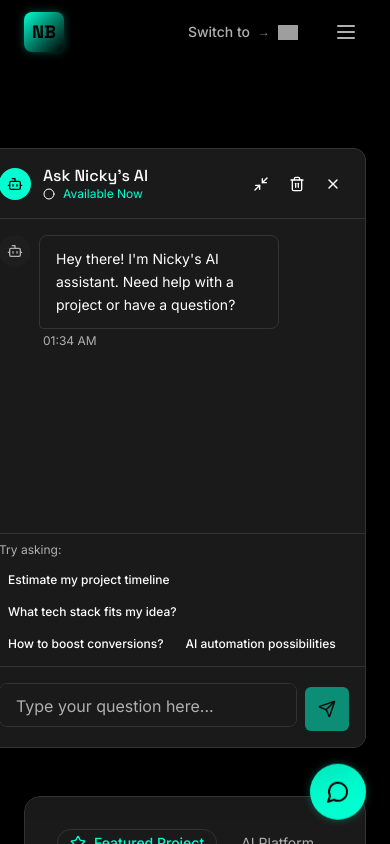
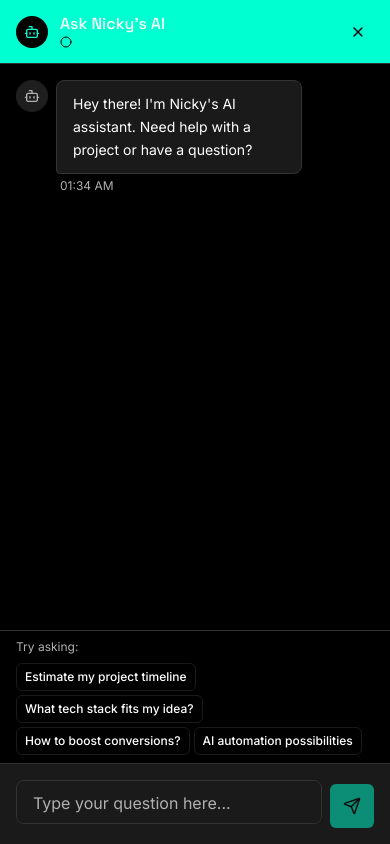
Before and after one commit to mtldev-dotcom/NEW-nicky-portfolio-v1, a Next.js app: page /en/portfolio in a window 390 px wide. Both pictures are taken after a click on the button 338 px from the left and 791 px from the top of the page. Shown: the top 844 px of the page. Built offline with nearby package versions, Linux system fonts and the light colour scheme; grey boxes are pictures that could not be loaded.

Commit message:
mobile chat stable

```diff
--- a/src/app/layout.tsx
+++ b/src/app/layout.tsx
@@ -1,6 +1,7 @@
 import type { ReactNode } from 'react';
 import { headers } from 'next/headers';
 import './globals.css';
+import { spaceGrotesk, inter, jetbrainsMono } from '@/lib/fonts';
 
 export default async function RootLayout({ children }: { children: ReactNode }) {
   const headersList = await headers();
@@ -8,16 +9,7 @@
 
   return (
     <html lang={locale} suppressHydrationWarning>
-      <head>
-        {/* Google Fonts */}
-        <link rel="preconnect" href="https://fonts.googleapis.com" />
-        <link rel="preconnect" href="https://fonts.gstatic.com" crossOrigin="anonymous" />
-        <link
-          href="https://fonts.googleapis.com/css2?family=Space+Grotesk:wght@300;400;500;600;700&family=Inter:wght@300;400;500;600;700&family=JetBrains+Mono:wght@300;400;500;600;700&display=swap"
-          rel="stylesheet"
-        />
-      </head>
-      <body className="bg-background font-inter text-foreground antialiased">
+      <body className={`${inter.variable} ${spaceGrotesk.variable} ${jetbrainsMono.variable} bg-background font-inter text-foreground antialiased`}>
         {children}
       </body>
     </html>
--- a/src/app/opengraph-image.tsx
+++ b/src/app/opengraph-image.tsx
@@ -22,7 +22,7 @@
           background: 'radial-gradient(circle at 20% 20%, rgba(0,255,209,0.2), transparent 60%), radial-gradient(circle at 80% 30%, rgba(0,255,209,0.1), transparent 55%)',
           backgroundColor: '#040404',
           color: '#f5f5f5',
-          fontFamily: 'Space Grotesk, Inter, sans-serif',
+          fontFamily: 'system-ui, sans-serif',
         }}
       >
         <div
--- a/src/components/sections/home/TechStackShowcase.tsx
+++ b/src/components/sections/home/TechStackShowcase.tsx
@@ -3,6 +3,7 @@
 import { useState, memo, useEffect } from 'react';
 import { useTranslations } from 'next-intl';
 import { motion } from 'framer-motion';
+import Image from 'next/image';
 import TechStackCloud from 'components/sections/home/TechStackCloud';
 
 // Marquee icons (most used)
@@ -159,9 +160,11 @@
                                                 onClick={() => setClickedMarqueeIcon(clickedMarqueeIcon === icon.id ? null : icon.id)}
                                                 onTouchStart={() => setClickedMarqueeIcon(clickedMarqueeIcon === icon.id ? null : icon.id)}
                                             >
-                                                <img
+                                                <Image
                                                     src={`/assets/icons/Tech-Stack-Icons-Design-Stack-Icons-dark-mode/${icon.icon}`}
                                                     alt={toolName}
+                                                    width={32}
+                                                    height={32}
                                                     className="w-8 h-8 object-contain"
                                                 />
                                             </motion.div>
--- a/src/components/sections/showroom/ThemeCustomizer.tsx
+++ b/src/components/sections/showroom/ThemeCustomizer.tsx
@@ -1,6 +1,6 @@
 'use client';
 
-import { useState, useEffect } from 'react';
+import { useState, useEffect, useMemo } from 'react';
 import { motion, useReducedMotion } from 'framer-motion';
 import Icon from 'components/AppIcon';
 import Button from 'components/ui/Button';
@@ -21,14 +21,14 @@
     const [isOpen, setIsOpen] = useState(false);
     const shouldReduceMotion = useReducedMotion();
 
-    const accentColors = [
+    const accentColors = useMemo(() => [
         { name: 'mint', value: '#00FFD1', label: 'Mint' },
         { name: 'emerald', value: '#10B981', label: 'Emerald' },
         { name: 'cyan', value: '#06B6D4', label: 'Cyan' },
         { name: 'blue', value: '#3B82F6', label: 'Blue' },
         { name: 'purple', value: '#8B5CF6', label: 'Purple' },
         { name: 'pink', value: '#EC4899', label: 'Pink' },
-    ];
+    ], []);
 
     const cardVariants = {
         hidden: { opacity: 0, y: 20 },
--- a/src/components/ui/Chatbot.tsx
+++ b/src/components/ui/Chatbot.tsx
@@ -35,14 +35,56 @@
     const [isLoading, setIsLoading] = useState(false);
     const [connectionStatus, setConnectionStatus] = useState<'online' | 'offline' | 'connecting' | 'error'>('online');
     const [error, setError] = useState<string | null>(null);
+    const [isMobile, setIsMobile] = useState(false);
+    const [isClosing, setIsClosing] = useState(false);
 
     const messagesEndRef = useRef<HTMLDivElement>(null);
     const chatContainerRef = useRef<HTMLDivElement>(null);
+
+    // Mobile breakpoint detection and body scroll lock
+    useEffect(() => {
+        const checkMobile = () => {
+            const mobile = window.innerWidth <= 768;
+            setIsMobile(mobile);
+        };
+
+        // Initial check
+        checkMobile();
+
+        // Listen for resize events
+        window.addEventListener('resize', checkMobile);
+        return () => window.removeEventListener('resize', checkMobile);
+    }, []);
+
+    // Body scroll lock for mobile when chat is open
+    useEffect(() => {
+        if ((isOpen || isClosing) && isMobile) {
+            document.body.style.overflow = 'hidden';
+            return () => {
+                document.body.style.overflow = '';
+            };
+        }
+    }, [isOpen, isClosing, isMobile]);
 
     // Auto-scroll to bottom when new messages arrive
     useEffect(() => {
         messagesEndRef.current?.scrollIntoView({ behavior: 'smooth' });
     }, [messages]);
+
+    // Handle virtual keyboard on mobile - ensure input stays visible
+    useEffect(() => {
+        if ((isOpen || isClosing) && isMobile) {
+            const handleResize = () => {
+                // Small delay to ensure keyboard animation completes
+                setTimeout(() => {
+                    messagesEndRef.current?.scrollIntoView({ behavior: 'smooth' });
+                }, 100);
+            };
+
+            window.addEventListener('resize', handleResize);
+            return () => window.removeEventListener('resize', handleResize);
+        }
+    }, [isOpen, isClosing, isMobile]);
 
     // Initialize with welcome message
     useEffect(() => {
@@ -57,19 +99,54 @@
         }
     }, [t, messages.length]);
 
-    // Handle escape key to close chat
+    // Handle escape key to close chat (desktop only)
     useEffect(() => {
         const handleEscape = (e: KeyboardEvent) => {
-            if (e.key === 'Escape' && isOpen) {
+            if (e.key === 'Escape' && isOpen && !isMobile) {
                 setIsOpen(false);
             }
         };
 
-        if (isOpen) {
+        if (isOpen && !isMobile) {
             document.addEventListener('keydown', handleEscape);
             return () => document.removeEventListener('keydown', handleEscape);
         }
-    }, [isOpen]);
+    }, [isOpen, isMobile]);
+
+    // Focus trap for mobile full-screen chat
+    useEffect(() => {
+        if ((isOpen || isClosing) && isMobile && chatContainerRef.current) {
+            const focusableElements = chatContainerRef.current.querySelectorAll(
+                'button, [href], input, select, textarea, [tabindex]:not([tabindex="-1"])'
+            );
+            const firstElement = focusableElements[0] as HTMLElement;
+            const lastElement = focusableElements[focusableElements.length - 1] as HTMLElement;
+
+            const handleTabKey = (e: KeyboardEvent) => {
+                if (e.key === 'Tab') {
+                    if (e.shiftKey) {
+                        if (document.activeElement === firstElement) {
+                            lastElement?.focus();
+                            e.preventDefault();
+                        }
+                    } else {
+                        if (document.activeElement === lastElement) {
+                            firstElement?.focus();
+                            e.preventDefault();
+                        }
+                    }
+                }
+            };
+
+            // Focus first element only when opening (not closing)
+            if (isOpen && !isClosing) {
+                firstElement?.focus();
+            }
+
+            document.addEventListener('keydown', handleTabKey);
+            return () => document.removeEventListener('keydown', handleTabKey);
+        }
+    }, [isOpen, isClosing, isMobile]);
 
     const sendMessage = async (content: string) => {
         if (!content.trim() || isLoading) return;
@@ -186,8 +263,22 @@
     };
 
     const toggleChat = () => {
-        setIsOpen(!isOpen);
-        if (!isOpen) {
+        if (isOpen) {
+            // Start closing animation on mobile
+            if (isMobile) {
+                setIsClosing(true);
+                // Wait for animation to complete before actually closing
+                setTimeout(() => {
+                    setIsOpen(false);
+                    setIsClosing(false);
+                }, 300); // Match animation duration
+            } else {
+                // Desktop: close immediately
+                setIsOpen(false);
+            }
+        } else {
+            // Opening chat
+            setIsOpen(true);
             setIsMinimized(false);
         }
     };
@@ -236,22 +327,42 @@
             </div>
 
             {/* Chat Window */}
-            {isOpen && (
+            {(isOpen || isClosing) && (
                 <div
                     ref={chatContainerRef}
                     className={cn(
-                        'fixed bottom-24 right-6 z-50 w-96 h-[600px]',
-                        'bg-card border border-border rounded-xl shadow-2xl',
-                        'flex flex-col overflow-hidden',
+                        'fixed z-[9999] bg-background flex flex-col',
+                        // Mobile full-screen
+                        'max-md:inset-0 max-md:w-screen max-md:h-screen max-md:rounded-none',
+                        // Desktop widget (existing)
+                        'md:bottom-24 md:right-6 md:w-96 md:h-[600px] md:rounded-xl md:border md:border-border md:shadow-2xl',
+                        // Animation
                         'animate-scale-in',
-                        isMinimized && 'h-16'
+                        // Minimize state (desktop only)
+                        !isMobile && isMinimized && 'h-16'
                     )}
+                    role={isMobile ? "dialog" : undefined}
+                    aria-modal={isMobile ? "true" : undefined}
                 >
                     {/* Header */}
-                    <div className="flex items-center justify-between p-4 border-b border-border bg-muted/50">
+                    <div className={cn(
+                        'flex items-center justify-between border-b border-border',
+                        // Mobile header with neon-mint background and safe area support
+                        'max-md:h-16 max-md:bg-primary max-md:text-primary-foreground max-md:px-4',
+                        // iOS safe area support
+                        'max-md:pt-[env(safe-area-inset-top)] max-md:pb-[env(safe-area-inset-bottom)]',
+                        // Desktop header (existing)
+                        'md:h-auto md:bg-muted/50 md:p-4'
+                    )}>
                         <div className="flex items-center space-x-3">
-                            <div className="w-8 h-8 bg-primary rounded-full flex items-center justify-center">
-                                <Icon name="Bot" size={16} className="text-primary-foreground" />
+                            <div className={cn(
+                                'w-8 h-8 rounded-full flex items-center justify-center',
+                                // Mobile: white icon on mint background
+                                'max-md:bg-primary-foreground max-md:text-primary',
+                                // Desktop: mint icon on muted background
+                                'md:bg-primary md:text-primary-foreground'
+                            )}>
+                                <Icon name="Bot" size={16} />
                             </div>
                             <div>
                                 <h3 className="font-medium text-foreground">{t('title')}</h3>
@@ -272,6 +383,9 @@
                         </div>
 
                         <div className="flex items-center space-x-1">
+                            {/* Desktop-only buttons */}
+                            {!isMobile && (
+                                <>
                                     <Button
                                         onClick={toggleMinimize}
                                         size="icon"
@@ -290,11 +404,20 @@
                                         iconSize={16}
                                         aria-label={t('actionClear')}
                                     />
+                                </>
+                            )}
+                            {/* Close button - always visible */}
                             <Button
                                 onClick={toggleChat}
                                 size="icon"
                                 variant="ghost"
-                                className="w-8 h-8"
+                                className={cn(
+                                    'w-8 h-8',
+                                    // Mobile: white text on mint background
+                                    'max-md:text-primary-foreground max-md:hover:bg-primary-foreground/10',
+                                    // Desktop: default ghost styling
+                                    'md:text-foreground'
+                                )}
                                 iconName="X"
                                 iconSize={16}
                                 aria-label={t('actionClose')}
@@ -303,7 +426,7 @@
                     </div>
 
                     {/* Messages Area */}
-                    {!isMinimized && (
+                    {((!isMobile && !isMinimized) || isMobile) && (
                         <>
                             <div className="flex-1 overflow-y-auto p-4 space-y-2">
                                 {messages.map((message) => (
--- /dev/null
+++ b/src/lib/fonts.ts
@@ -0,0 +1,22 @@
+import { Space_Grotesk, Inter, JetBrains_Mono } from 'next/font/google';
+
+export const spaceGrotesk = Space_Grotesk({
+    subsets: ['latin'],
+    weight: ['300', '400', '500', '600', '700'],
+    variable: '--font-space-grotesk',
+    display: 'swap',
+});
+
+export const inter = Inter({
+    subsets: ['latin'],
+    weight: ['300', '400', '500', '600', '700'],
+    variable: '--font-inter',
+    display: 'swap',
+});
+
+export const jetbrainsMono = JetBrains_Mono({
+    subsets: ['latin'],
+    weight: ['300', '400', '500', '600', '700'],
+    variable: '--font-jetbrains-mono',
+    display: 'swap',
+});
--- a/tailwind.config.js
+++ b/tailwind.config.js
@@ -80,11 +80,11 @@
         sm: "calc(var(--radius) - 4px)"
       },
       fontFamily: {
-        "space-grotesk": ["Space Grotesk", "sans-serif"],
-        inter: ["Inter", "sans-serif"],
-        "jetbrains-mono": ["JetBrains Mono", "monospace"],
-        sans: ["Inter", "sans-serif"],
-        mono: ["JetBrains Mono", "monospace"]
+        "space-grotesk": ["var(--font-space-grotesk)", "Space Grotesk", "sans-serif"],
+        inter: ["var(--font-inter)", "Inter", "sans-serif"],
+        "jetbrains-mono": ["var(--font-jetbrains-mono)", "JetBrains Mono", "monospace"],
+        sans: ["var(--font-inter)", "Inter", "sans-serif"],
+        mono: ["var(--font-jetbrains-mono)", "JetBrains Mono", "monospace"]
       },
       fontSize: {
         hero: ["4rem", { lineHeight: "1.1", letterSpacing: "-0.02em" }],
@@ -126,12 +126,12 @@
           "100%": { opacity: "1" }
         },
         slideUp: {
-          "0%": { transform: "translateY(20px)", opacity: "0" },
+          "0%": { transform: "translateY(100%)", opacity: "0" },
           "100%": { transform: "translateY(0)", opacity: "1" }
         },
         slideDown: {
-          "0%": { transform: "translateY(-20px)", opacity: "0" },
-          "100%": { transform: "translateY(0)", opacity: "1" }
+          "0%": { transform: "translateY(0)", opacity: "1" },
+          "100%": { transform: "translateY(100%)", opacity: "0" }
         },
         scaleIn: {
           "0%": { transform: "scale(0.95)", opacity: "0" },
```
Also changed, not shown: src/components/sections/hero/HeroPortrait.tsx (+6 -3 lines), src/components/sections/portfolio/PortfolioSection.tsx (+7 -7 lines), src/styles/tailwind.css, 2 other files (tests, documents, lock files or other folders). Lines whose indentation alone changed are shown as unchanged.
